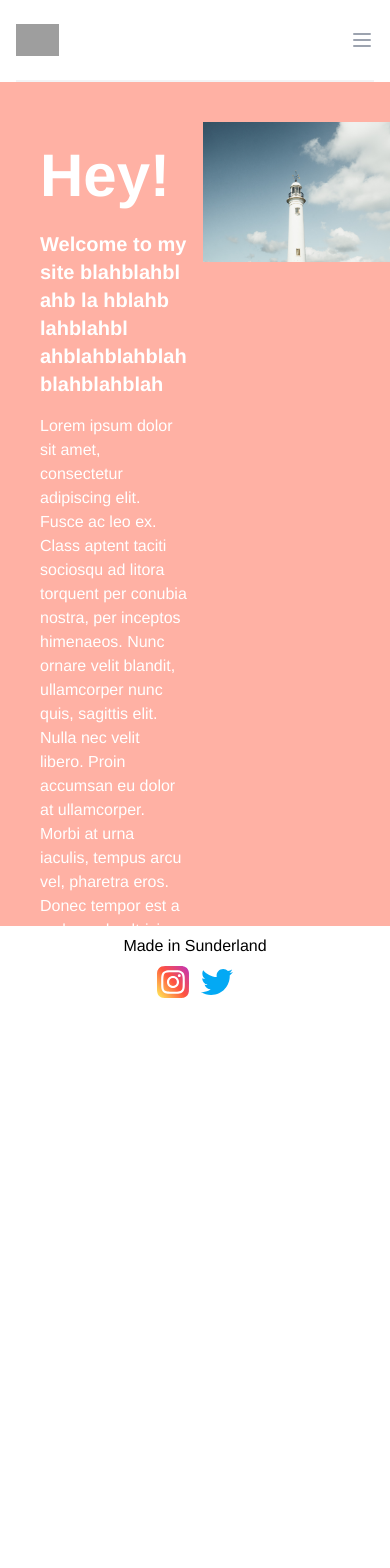
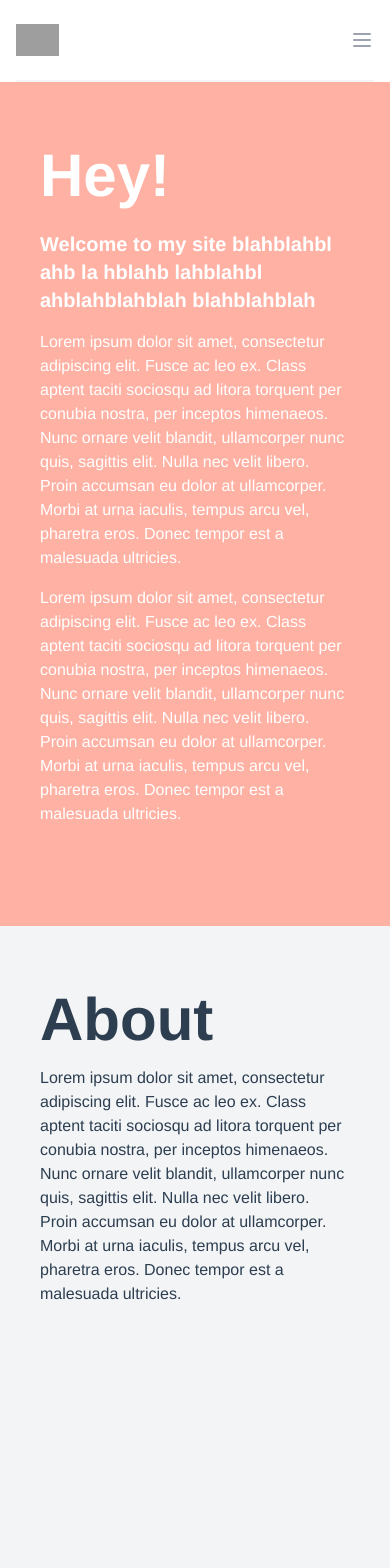
Before and after one commit to craig-mccaskill/glassescraig, a Vue app: page / in a window 390 px wide. Shown: the top 1568 px of the page. Before the commit the page ends 1486 px from the top, so only its background shows below. Built offline with nearby package versions, Linux system fonts and the light colour scheme; grey boxes are pictures that could not be loaded.

Commit message:
About page

```diff
--- a/src/App.vue
+++ b/src/App.vue
@@ -1,6 +1,7 @@
 <template>
   <my-navigation></my-navigation>
   <landing></landing>
+  <About></About>
   <Footer></Footer>
 </template>
 
@@ -8,11 +9,13 @@
 import Navigation from './components/Navigation'
 import Landing from './components/Landing';
 import Footer from './components/Footer';
+import About from './components/About';
   export default {
      components:{
          'my-navigation':Navigation,
          'landing':Landing,
-         Footer
+         Footer,
+         About
        }
   }
 </script>
--- /dev/null
+++ b/src/components/About.vue
@@ -0,0 +1,16 @@
+<template>
+  <div id="about" class="h-24 min-h-screen bg-gray-100">
+    <div class="grid grid-auto gap-4 md:grid-flow-col">
+      <div class="col-span-1 p-10 ">
+        <h1 class="font-black text-6xl mt-6">About</h1>
+            <p class="mt-4">Lorem ipsum dolor sit amet, consectetur adipiscing elit. Fusce ac leo ex. Class aptent taciti sociosqu ad litora torquent per conubia nostra, per inceptos himenaeos. Nunc ornare velit blandit, ullamcorper nunc quis, sagittis elit. Nulla nec velit libero. Proin accumsan eu dolor at ullamcorper. Morbi at urna iaculis, tempus arcu vel, pharetra eros. Donec tempor est a malesuada ultricies.</p>
+      </div>
+    </div>
+  </div>
+</template>
+
+<script>
+export default {
+  name: "About",
+};
+</script>
--- a/src/components/Landing.vue
+++ b/src/components/Landing.vue
@@ -2,16 +2,15 @@
   <div class="landing h-24 min-h-screen">
 
 
-    <div class="grid grid-cols-2 gap-4 md:grid-flow-col">
-      <div class="col-span-1 pl-10 pt-10">
+    <div class="grid grid-auto gap-4 md:grid-flow-col">
+      <div class="col-span-1 p-10 ">
         <h1 class="font-black text-6xl mt-6">Hey!</h1>
         <h3 class="font-black text-xl mt-6">Welcome to my site blahblahbl ahb la hblahb  lahblahbl ahblahblahblah  blahblahblah</h3>
         <p class="mt-4">Lorem ipsum dolor sit amet, consectetur adipiscing elit. Fusce ac leo ex. Class aptent taciti sociosqu ad litora torquent per conubia nostra, per inceptos himenaeos. Nunc ornare velit blandit, ullamcorper nunc quis, sagittis elit. Nulla nec velit libero. Proin accumsan eu dolor at ullamcorper. Morbi at urna iaculis, tempus arcu vel, pharetra eros. Donec tempor est a malesuada ultricies.</p>
         <p class="mt-4">Lorem ipsum dolor sit amet, consectetur adipiscing elit. Fusce ac leo ex. Class aptent taciti sociosqu ad litora torquent per conubia nostra, per inceptos himenaeos. Nunc ornare velit blandit, ullamcorper nunc quis, sagittis elit. Nulla nec velit libero. Proin accumsan eu dolor at ullamcorper. Morbi at urna iaculis, tempus arcu vel, pharetra eros. Donec tempor est a malesuada ultricies.</p>
       </div>
-      <div class="col-span-1 pt-10">
+      <div class="col-span-1 pt-10 hidden md:block">
         <img :src=lighthouse>
-        <!-- <v-img :src="require('@/assets/desktop.svg')" aspect-ratio="2.75" ></v-img> -->
       </div>
     </div>
   </div>
--- a/src/components/Navigation.vue
+++ b/src/components/Navigation.vue
@@ -78,6 +78,7 @@
                 focus:ring-2 focus:ring-offset-2 focus:ring-indigo-500
               "
             >
+            <!-- https://reactgo.com/scroll-to-anchor-tags-vue-router/ -->
               <span>About</span>
             </button>
 
```
